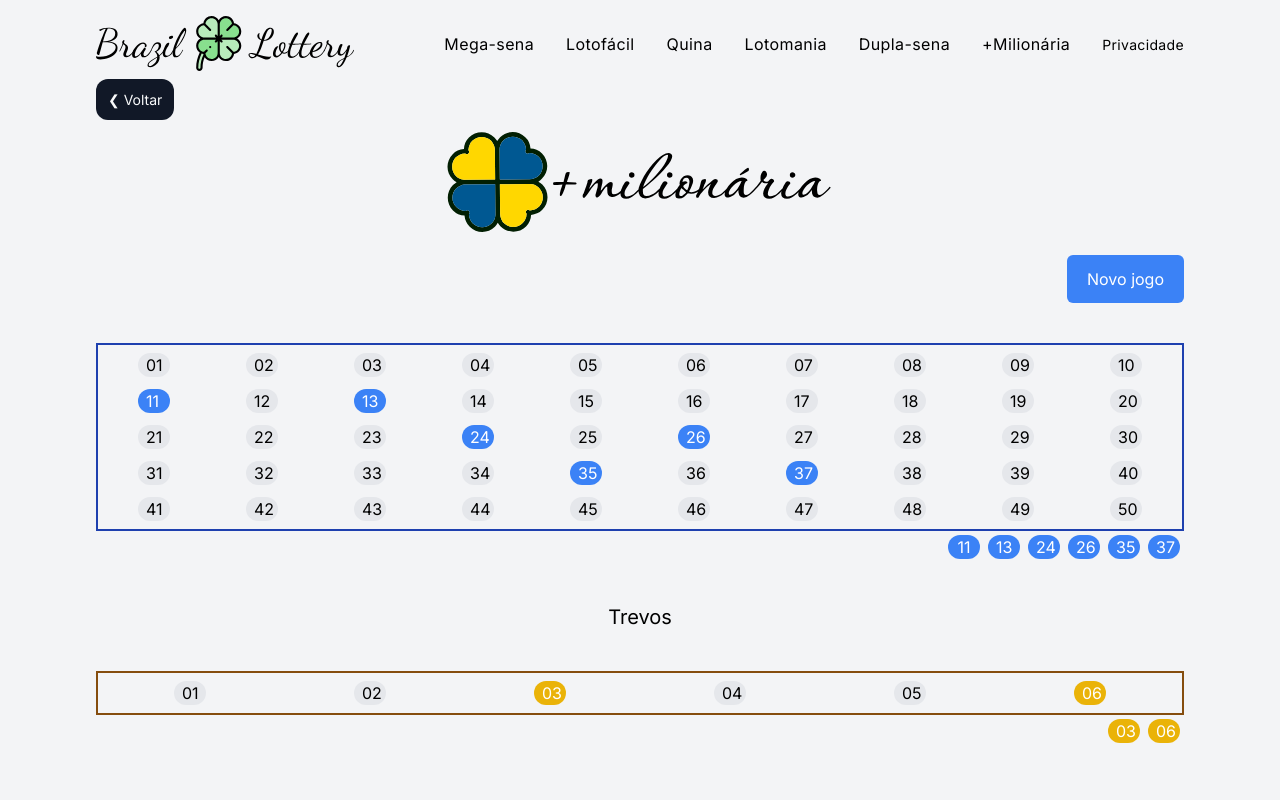
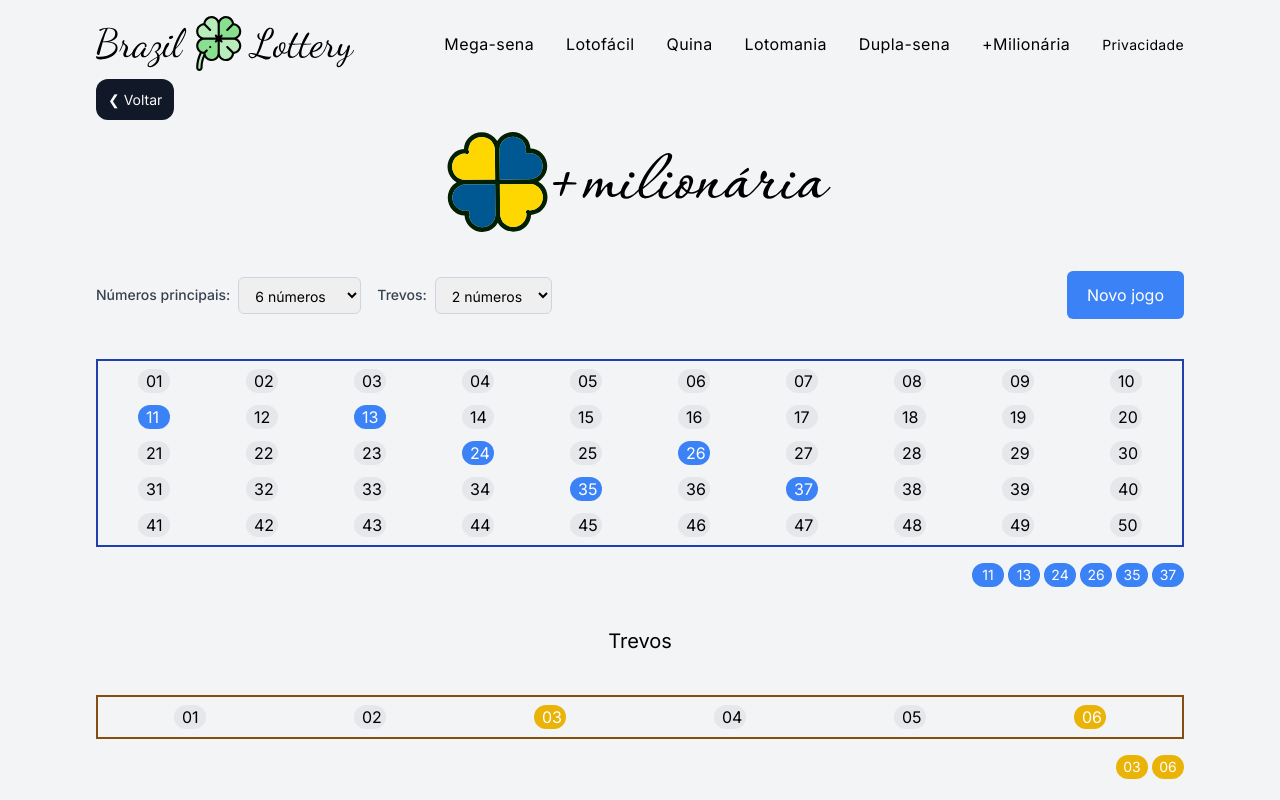
Before and after one commit to markmesquita/brazillottery, a Next.js app: page /milionaria in a window 1280 px wide. Shown: the top 800 px of the page. Built offline with nearby package versions, Linux system fonts and the light colour scheme.

Commit message:
Update version to 1.0.0 and enhance lottery pages with NumberSelector component for dynamic number selection

```diff
--- a/package.json
+++ b/package.json
@@ -1,6 +1,6 @@
 {
   "name": "brazil-lottery",
-  "version": "0.1.0",
+  "version": "1.0.0",
   "private": true,
   "engines": {
     "node": ">=20.0.0"
--- a/src/components/Footer.tsx
+++ b/src/components/Footer.tsx
@@ -1,4 +1,5 @@
 import Link from 'next/link'
+import { APP_VERSION } from '../config/version'
 
 const Footer: React.FC = () => {
   return (
@@ -11,6 +12,9 @@
             </p>
             <p className="text-xs text-gray-400 mt-1">
               Gerador de jogos para loterias da Caixa Econômica Federal
+            </p>
+            <p className="text-xs text-gray-500 mt-1">
+              Versão {APP_VERSION}
             </p>
           </div>
 
--- /dev/null
+++ b/src/components/NumberSelector.tsx
@@ -0,0 +1,49 @@
+interface NumberSelectorProps {
+  minNumbers: number
+  maxNumbers: number
+  selectedNumbers: number
+  onNumberChange: (value: number) => void
+  label?: string
+  className?: string
+}
+
+const NumberSelector: React.FC<NumberSelectorProps> = ({
+  minNumbers,
+  maxNumbers,
+  selectedNumbers,
+  onNumberChange,
+  label = "Quantos números gerar:",
+  className = ""
+}) => {
+  const handleChange = (event: React.ChangeEvent<HTMLSelectElement>) => {
+    const newValue = parseInt(event.target.value)
+    onNumberChange(newValue)
+  }
+
+  const options = Array.from(
+    { length: maxNumbers - minNumbers + 1 },
+    (_, i) => i + minNumbers
+  )
+
+  return (
+    <div className={`flex items-center gap-2 ${className}`}>
+      <label htmlFor="numberSelector" className="text-sm font-medium text-gray-700">
+        {label}
+      </label>
+      <select
+        id="numberSelector"
+        value={selectedNumbers}
+        onChange={handleChange}
+        className="border border-gray-300 rounded-md px-3 py-2 text-sm focus:outline-none focus:ring-2 focus:ring-green-500 focus:border-transparent"
+      >
+        {options.map(num => (
+          <option key={num} value={num}>
+            {num} números
+          </option>
+        ))}
+      </select>
+    </div>
+  )
+}
+
+export default NumberSelector
--- /dev/null
+++ b/src/config/version.ts
@@ -0,0 +1,4 @@
+// Importa a versão do package.json
+import packageJson from '../../package.json'
+
+export const APP_VERSION = packageJson.version
--- a/src/pages/dupla-sena.tsx
+++ b/src/pages/dupla-sena.tsx
@@ -2,12 +2,14 @@
 import { useEffect, useState } from 'react'
 import BackButton from '../components/BackButton'
 import Number from '../components/Number'
+import NumberSelector from '../components/NumberSelector'
 import type { RandomFunction, GambleFunction } from '../types/lottery'
 
 const DuplaSenaPage: React.FC = () => {
   const [values, setValues] = useState<number[]>([])
   const [numbers, setNumbers] = useState<number[]>([])
   const [numbers2, setNumbers2] = useState<number[]>([])
+  const [selectedNumbers, setSelectedNumbers] = useState<number>(6)
 
   const getRandomArbitrary: RandomFunction = (min, max) => {
     min = Math.ceil(min)
@@ -25,7 +27,7 @@
         aux.push(num)
       }
     }
-    setNumbers(aux.sort((a, b) => a-b))
+    setNumbers(aux.sort((a, b) => a - b))
 
     while (aux2.length < loop) {
       const num2 = getRandomArbitrary(min, max)
@@ -33,12 +35,12 @@
         aux2.push(num2)
       }
     }
-    setNumbers2(aux2.sort((a, b) => a-b))
+    setNumbers2(aux2.sort((a, b) => a - b))
   }
 
   useEffect(() => {
-    handleGamble(6, 0, 50)
-  }, [])
+    handleGamble(selectedNumbers, 0, 50)
+  }, [selectedNumbers])
 
   useEffect(() => {
     const items = []
@@ -58,8 +60,19 @@
           layoutId="dupla-sena-logo"
         />
       </div>
-      <div className="w-full flex justify-end">
-        <button onClick={() => handleGamble(6,0,50)} className="bg-red-500 px-5 py-3 rounded-md text-white hover:text-red-700 hover:bg-red-400 transition active:bg-blue-900">Novo jogo</button>
+      <div className="w-full flex flex-col md:flex-row justify-between items-center gap-4 mt-4">
+        <NumberSelector
+          minNumbers={6}
+          maxNumbers={15}
+          selectedNumbers={selectedNumbers}
+          onNumberChange={setSelectedNumbers}
+        />
+        <button
+          onClick={() => handleGamble(selectedNumbers, 0, 50)}
+          className="bg-red-500 px-5 py-3 rounded-md text-white hover:text-red-700 hover:bg-red-400 transition active:bg-blue-900"
+        >
+          Novo jogo
+        </button>
       </div>
       <div className="w-full flex border-2 p-1 border-red-400 grid grid-cols-10 gap-1 mt-10 justify-center">
         {values.map(value => (
@@ -73,7 +86,13 @@
           />
         ))}
       </div>
-      <div className="flex w-full flex-row justify-end">{numbers.map(num => <div key={num} className="m-1 h-6 w-8 pl-2 pr-2 text-center m-1 h-6 w-8 pl-2 pr-2 text-center text-white bg-red-500 rounded-xl">{num < 10 ? `0${num}` : num > 99 ? '00' : num }</div>)}</div>
+      <div className="flex w-full flex-row justify-end flex-wrap gap-1 mt-4">
+        {numbers.map(num => (
+          <div key={num} className="h-6 w-8 pl-2 pr-2 text-center text-white bg-red-500 rounded-xl flex items-center justify-center text-sm">
+            {num < 10 ? `0${num}` : num > 99 ? '00' : num}
+          </div>
+        ))}
+      </div>
 
       <div className="w-full flex border-2 p-1 border-red-400 grid grid-cols-10 gap-1 mt-10 justify-center">
         {values.map(value => (
@@ -87,7 +106,13 @@
           />
         ))}
       </div>
-      <div className="flex w-full flex-row justify-end">{numbers2.map(num => <div key={num} className="m-1 h-6 w-8 pl-2 pr-2 text-center m-1 h-6 w-8 pl-2 pr-2 text-center text-white bg-red-500 rounded-xl">{num < 10 ? `0${num}` : num > 99 ? '00' : num }</div>)}</div>
+      <div className="flex w-full flex-row justify-end flex-wrap gap-1 mt-4">
+        {numbers2.map(num => (
+          <div key={num} className="h-6 w-8 pl-2 pr-2 text-center text-white bg-red-500 rounded-xl flex items-center justify-center text-sm">
+            {num < 10 ? `0${num}` : num > 99 ? '00' : num}
+          </div>
+        ))}
+      </div>
     </>
   )
 }
--- a/src/pages/lotofacil.tsx
+++ b/src/pages/lotofacil.tsx
@@ -2,11 +2,13 @@
 import { useEffect, useState } from 'react'
 import BackButton from '../components/BackButton'
 import Number from '../components/Number'
+import NumberSelector from '../components/NumberSelector'
 import type { RandomFunction, GambleFunction } from '../types/lottery'
 
 const LotofacilPage: React.FC = () => {
   const [values, setValues] = useState<number[]>([])
   const [numbers, setNumbers] = useState<number[]>([])
+  const [selectedNumbers, setSelectedNumbers] = useState<number>(15)
 
   const getRandomArbitrary: RandomFunction = (min, max) => {
     min = Math.ceil(min)
@@ -23,12 +25,12 @@
         aux.push(num)
       }
     }
-    setNumbers(aux.sort((a, b) => a-b))
+    setNumbers(aux.sort((a, b) => a - b))
   }
 
   useEffect(() => {
-    handleGamble(15, 0, 25)
-  }, [])
+    handleGamble(selectedNumbers, 0, 25)
+  }, [selectedNumbers])
 
   useEffect(() => {
     const items = []
@@ -46,8 +48,19 @@
         className="h-24 md:h-36"
         layoutId="lotofacil-logo"
       />
-      <div className="w-full flex justify-end">
-          <button onClick={() => handleGamble(15,0,25)} className="bg-purple-600 px-5 py-3 rounded-md text-white hover:text-purple-700 hover:bg-purple-400 transition active:bg-blue-900">Novo jogo</button>
+      <div className="w-full flex flex-col md:flex-row justify-between items-center gap-4 mt-4">
+        <NumberSelector
+          minNumbers={15}
+          maxNumbers={20}
+          selectedNumbers={selectedNumbers}
+          onNumberChange={setSelectedNumbers}
+        />
+        <button
+          onClick={() => handleGamble(selectedNumbers, 0, 25)}
+          className="bg-purple-600 px-5 py-3 rounded-md text-white hover:text-purple-700 hover:bg-purple-400 transition active:bg-blue-900"
+        >
+          Novo jogo
+        </button>
       </div>
       <div className="w-full flex border-2 p-1 border-purple-400 grid grid-cols-5 justify-end gap-1 mt-10">
         {values.map(value => (
@@ -62,7 +75,13 @@
         ))}
       </div>
       <div className="w-full flex justify-end mb-10">
-          <div className="flex w-full md:w-1/4  grid grid-cols-5 gap-1 ">{numbers.map(num => <div key={num} className="m-1 h-6 w-8 pl-2 pr-2 justify-self-center m-1 h-6 w-8 pl-2 pr-2 text-center text-white bg-purple-600 rounded-xl">{ num < 10 ? `0${num}` : num > 99 ? '00' : num }</div>)}</div>
+        <div className="flex w-full md:w-1/4 grid grid-cols-5 gap-1 flex-wrap">
+          {numbers.map(num => (
+            <div key={num} className="m-1 h-6 w-8 pl-2 pr-2 justify-self-center text-center text-white bg-purple-600 rounded-xl flex items-center justify-center text-sm">
+              {num < 10 ? `0${num}` : num > 99 ? '00' : num}
+            </div>
+          ))}
+        </div>
       </div>
     </div>
   )
--- a/src/pages/mega-sena.tsx
+++ b/src/pages/mega-sena.tsx
@@ -2,11 +2,13 @@
 import { useEffect, useState } from 'react'
 import BackButton from '../components/BackButton'
 import Number from '../components/Number'
+import NumberSelector from '../components/NumberSelector'
 import type { RandomFunction, GambleFunction } from '../types/lottery'
 
 const MegaSenaPage: React.FC = () => {
   const [values, setValues] = useState<number[]>([])
   const [numbers, setNumbers] = useState<number[]>([])
+  const [selectedNumbers, setSelectedNumbers] = useState<number>(6)
 
   const getRandomArbitrary: RandomFunction = (min, max) => {
     min = Math.ceil(min)
@@ -23,12 +25,12 @@
         aux.push(num)
       }
     }
-    setNumbers(aux.sort((a, b) => a-b))
+    setNumbers(aux.sort((a, b) => a - b))
   }
 
   useEffect(() => {
-    handleGamble(6, 0, 60)
-  }, [])
+    handleGamble(selectedNumbers, 0, 60)
+  }, [selectedNumbers])
 
   useEffect(() => {
     const items = []
@@ -47,8 +49,19 @@
           className="h-24 md:h-36"
           layoutId="mega-sena-logo"
         />
-        <div className="w-full flex justify-end">
-          <button onClick={() => handleGamble(6,0,60)} className="bg-green-500 px-5 py-3 rounded-md text-white hover:text-green-700 hover:bg-green-400 transition active:bg-blue-900">Novo jogo</button>
+        <div className="w-full flex flex-col md:flex-row justify-between items-center gap-4 mt-4">
+          <NumberSelector
+            minNumbers={6}
+            maxNumbers={20}
+            selectedNumbers={selectedNumbers}
+            onNumberChange={setSelectedNumbers}
+          />
+          <button
+            onClick={() => handleGamble(selectedNumbers, 0, 60)}
+            className="bg-green-500 px-5 py-3 rounded-md text-white hover:text-green-700 hover:bg-green-400 transition active:bg-blue-900"
+          >
+            Novo jogo
+          </button>
         </div>
         <div className="w-full flex border-2 p-1 border-green-400 grid grid-cols-10 gap-1 mt-10 justify-center">
           {values.map(value => (
@@ -62,7 +75,13 @@
             />
           ))}
         </div>
-        <div className="flex w-full flex-row justify-end">{numbers.map(num => <div key={num} className="m-1 h-6 w-8 pl-2 pr-2 text-center m-1 h-6 w-8 pl-2 pr-2 text-center text-white bg-green-500 rounded-xl">{num < 10 ? `0${num}` : num > 99 ? '00' : num }</div>)}</div>
+        <div className="flex w-full flex-row justify-end flex-wrap gap-1 mt-4">
+          {numbers.map(num => (
+            <div key={num} className="h-6 w-8 pl-2 pr-2 text-center text-white bg-green-500 rounded-xl flex items-center justify-center text-sm">
+              {num < 10 ? `0${num}` : num > 99 ? '00' : num}
+            </div>
+          ))}
+        </div>
       </div>
     </>
   )
--- a/src/pages/milionaria.tsx
+++ b/src/pages/milionaria.tsx
@@ -2,6 +2,7 @@
 import { useEffect, useState } from 'react'
 import BackButton from '../components/BackButton'
 import Number from '../components/Number'
+import NumberSelector from '../components/NumberSelector'
 import { GambleFunction } from '@/types/lottery'
 
 const MilionariaPage: React.FC = () => {
@@ -9,6 +10,8 @@
   const [numbers, setNumbers] = useState<number[]>([])
   const [clovers, setClovers] = useState<number[]>([])
   const [cloverNumbers, setCloverNumbers] = useState<number[]>([])
+  const [selectedNumbers, setSelectedNumbers] = useState<number>(6)
+  const [selectedClovers, setSelectedClovers] = useState<number>(2)
 
   const getRandomArbitrary = (min: number, max: number): number => {
     min = Math.ceil(min)
@@ -16,18 +19,18 @@
     return Math.ceil(Math.random() * (max - min)) + min
   }
 
-  const handleGamble: GambleFunction = (loop, min, max) =>{
+  const handleGamble: GambleFunction = (loop, min, max) => {
     const aux = []
     const aux2 = []
-    while (aux.length < loop) {
+    while (aux.length < selectedNumbers) {
       const num = getRandomArbitrary(min, max)
       if (aux.indexOf(num) === -1) {
         aux.push(num)
       }
     }
-    setNumbers(aux.sort((a, b) => a-b))
+    setNumbers(aux.sort((a, b) => a - b))
 
-    while (aux2.length < 2) {
+    while (aux2.length < selectedClovers) {
       const num = getRandomArbitrary(1, 6)
       if (aux2.indexOf(num) === -1) {
         aux2.push(num)
@@ -38,8 +41,8 @@
   }
 
   useEffect(() => {
-    handleGamble(6, 0, 50)
-  }, [])
+    handleGamble(selectedNumbers, 0, 50)
+  }, [selectedNumbers, selectedClovers])
 
   useEffect(() => {
     const items = []
@@ -63,8 +66,29 @@
           className="h-24 md:h-36"
           layoutId="milionaria-logo"
         />
-        <div className="w-full flex justify-end">
-          <button onClick={() => handleGamble(6,0,50)} className="bg-blue-500 px-5 py-3 rounded-md text-white hover:text-blue-700 hover:bg-blue-400 transition active:bg-blue-900">Novo jogo</button>
+        <div className="w-full flex flex-col md:flex-row justify-between items-center gap-4 mt-4">
+          <div className="flex flex-col md:flex-row gap-4">
+            <NumberSelector
+              minNumbers={6}
+              maxNumbers={12}
+              selectedNumbers={selectedNumbers}
+              onNumberChange={setSelectedNumbers}
+              label="Números principais:"
+            />
+            <NumberSelector
+              minNumbers={2}
+              maxNumbers={5}
+              selectedNumbers={selectedClovers}
+              onNumberChange={setSelectedClovers}
+              label="Trevos:"
+            />
+          </div>
+          <button
+            onClick={() => handleGamble(selectedNumbers, 0, 50)}
+            className="bg-blue-500 px-5 py-3 rounded-md text-white hover:text-blue-700 hover:bg-blue-400 transition active:bg-blue-900"
+          >
+            Novo jogo
+          </button>
         </div>
         <div className="w-full flex border-2 p-1 border-blue-800 grid grid-cols-10 gap-1 mt-10 justify-center">
           {values.map(value => (
@@ -78,7 +102,13 @@
             />
           ))}
         </div>
-        <div className="flex w-full flex-row justify-end">{numbers.map(num => <div key={num} className="m-1 h-6 w-8 pl-2 pr-2 text-center m-1 h-6 w-8 pl-2 pr-2 text-center text-white bg-blue-500 rounded-xl">{num < 10 ? `0${num}` : num > 99 ? '00' : num }</div>)}</div>
+        <div className="flex w-full flex-row justify-end flex-wrap gap-1 mt-4">
+          {numbers.map(num => (
+            <div key={num} className="h-6 w-8 pl-2 pr-2 text-center text-white bg-blue-500 rounded-xl flex items-center justify-center text-sm">
+              {num < 10 ? `0${num}` : num > 99 ? '00' : num}
+            </div>
+          ))}
+        </div>
         <div className="flex w-full flex-row justify-center text-xl mt-10">Trevos</div>
         <div className="w-full flex border-2 p-1 border-yellow-800 grid grid-cols-6 gap-1 mt-10 justify-center">
           {clovers.map(value => (
@@ -92,7 +122,13 @@
             />
           ))}
         </div>
-        <div className="flex w-full flex-row justify-end">{cloverNumbers.map(num => <div key={num} className="m-1 h-6 w-8 pl-2 pr-2 text-center m-1 h-6 w-8 pl-2 pr-2 text-center text-white bg-yellow-500 rounded-xl">{ `0${num}`}</div>)}</div>
+        <div className="flex w-full flex-row justify-end flex-wrap gap-1 mt-4">
+          {cloverNumbers.map(num => (
+            <div key={num} className="h-6 w-8 pl-2 pr-2 text-center text-white bg-yellow-500 rounded-xl flex items-center justify-center text-sm">
+              {`0${num}`}
+            </div>
+          ))}
+        </div>
       </div>
     </>
   )
--- a/src/pages/quina.tsx
+++ b/src/pages/quina.tsx
@@ -2,11 +2,13 @@
 import { useEffect, useState } from 'react'
 import BackButton from '../components/BackButton'
 import Number from '../components/Number'
+import NumberSelector from '../components/NumberSelector'
 import type { RandomFunction, GambleFunction } from '../types/lottery'
 
 const QuinaPage: React.FC = () => {
   const [values, setValues] = useState<number[]>([])
   const [numbers, setNumbers] = useState<number[]>([])
+  const [selectedNumbers, setSelectedNumbers] = useState<number>(5)
 
   const getRandomArbitrary: RandomFunction = (min, max) => {
     min = Math.ceil(min)
@@ -23,12 +25,12 @@
         aux.push(num)
       }
     }
-    setNumbers(aux.sort((a, b) => a-b))
+    setNumbers(aux.sort((a, b) => a - b))
   }
 
   useEffect(() => {
-    handleGamble(5, 0, 80)
-  }, [])
+    handleGamble(selectedNumbers, 0, 80)
+  }, [selectedNumbers])
 
   useEffect(() => {
     const items = []
@@ -37,18 +39,30 @@
     }
     setValues(items)
   }, [])
+
   return (
     <>
       <div className="flex flex-col items-center">
-      <BackButton />
+        <BackButton />
         <motion.img
           src="/img/quina.svg"
           className="h-24 md:h-36"
           layoutId="quina-logo"
         />
 
-      <div className="w-full flex justify-end">
-          <button onClick={() => handleGamble(5,0,80)} className="bg-blue-800 px-5 py-3 rounded-md text-white hover:text-blue-800 hover:bg-blue-500 transition ">Novo jogo</button>
+        <div className="w-full flex flex-col md:flex-row justify-between items-center gap-4 mt-4">
+          <NumberSelector
+            minNumbers={5}
+            maxNumbers={15}
+            selectedNumbers={selectedNumbers}
+            onNumberChange={setSelectedNumbers}
+          />
+          <button
+            onClick={() => handleGamble(selectedNumbers, 0, 80)}
+            className="bg-blue-800 px-5 py-3 rounded-md text-white hover:text-blue-800 hover:bg-blue-500 transition"
+          >
+            Novo jogo
+          </button>
         </div>
         <div className="w-full flex border-2 p-1 border-blue-600 grid grid-cols-10 justify-end gap-1 mt-10">
           {values.map(value => (
@@ -62,7 +76,13 @@
             />
           ))}
         </div>
-        <div className="flex w-full flex-row justify-end">{numbers.map(num => <div key={num} className="m-1 h-6 w-8 pl-2 pr-2 text-center m-1 h-6 w-8 pl-2 pr-2 text-center text-white bg-blue-800 rounded-xl">{ num < 10 ? `0${num}` : num > 99 ? '00' : num }</div>)}</div>
+        <div className="flex w-full flex-row justify-end flex-wrap gap-1 mt-4">
+          {numbers.map(num => (
+            <div key={num} className="h-6 w-8 pl-2 pr-2 text-center text-white bg-blue-800 rounded-xl flex items-center justify-center text-sm">
+              {num < 10 ? `0${num}` : num > 99 ? '00' : num}
+            </div>
+          ))}
+        </div>
       </div>
     </>
   )
```
Also changed, not shown: src/pages/lotomania.tsx (+10 -5 lines), 1 other file (tests, documents, lock files or other folders). Lines whose indentation alone changed are shown as unchanged.
